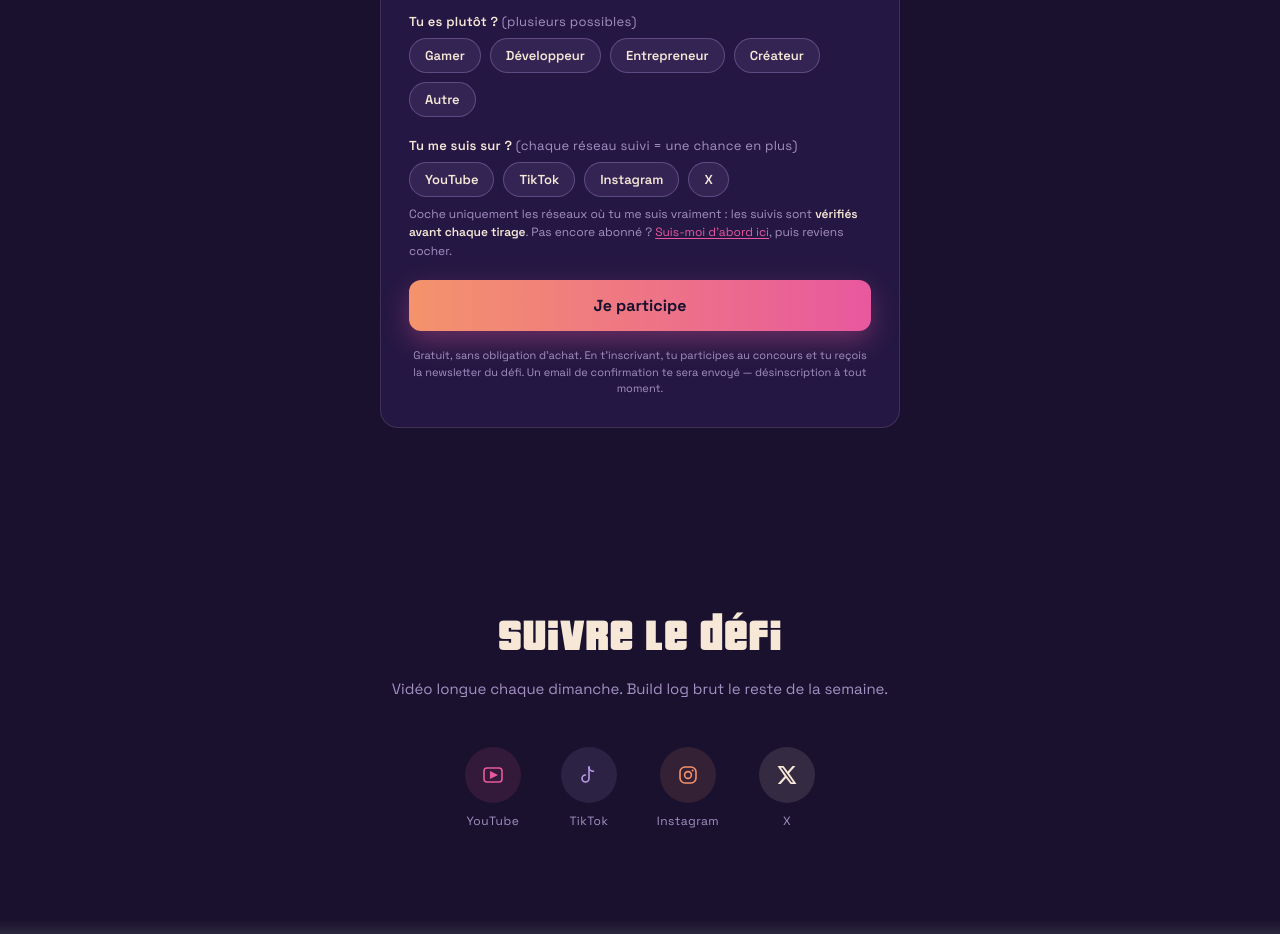
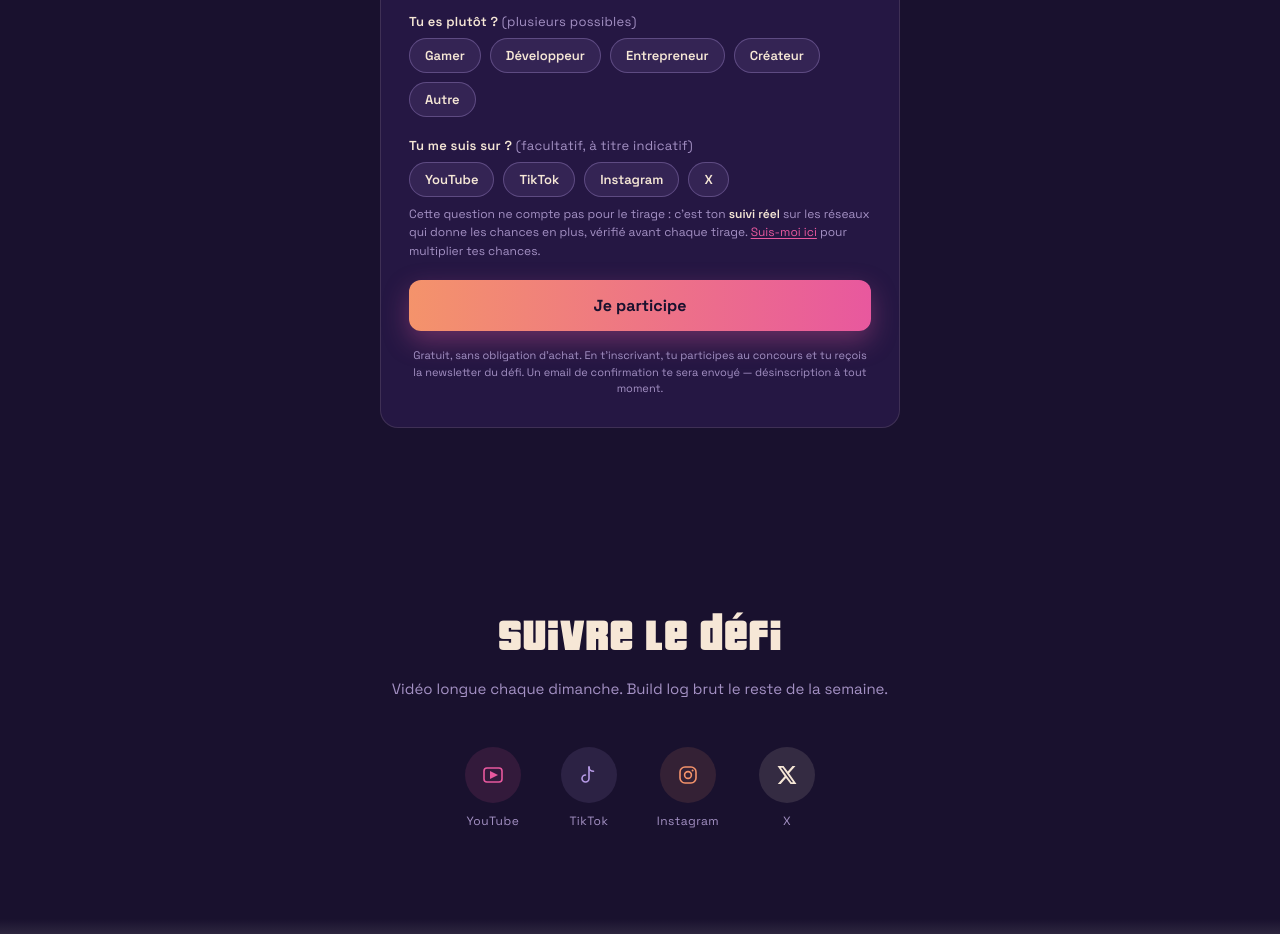
Before and after one commit to robinnat/20kavant, a Next.js app: page /robinnat in a window 1280 px wide. Shown: the part 4780-5714 px from the top of the page. Built offline with nearby package versions, Linux system fonts and the light colour scheme; no server answers; grey boxes are pictures that could not be loaded.

Commit message:
Signup form: mark the networks question as informational only
Co-Authored-By: Claude Fable 5 <noreply@anthropic.com>
Claude-Session: https://claude.ai/code/session_0144gnCmJzdYYDgCJSH8uquG

```diff
--- a/components/SignupForm.js
+++ b/components/SignupForm.js
@@ -118,7 +118,7 @@ export default function SignupForm() {
       </div>
 
       <div className="signup-field">
-        <label>Tu me suis sur ? <span className="signup-opt">(chaque réseau suivi = une chance en plus)</span></label>
+        <label>Tu me suis sur ? <span className="signup-opt">(facultatif, à titre indicatif)</span></label>
         <div className="signup-chips">
           {NETWORKS.map((n) => (
             <button
@@ -133,9 +133,9 @@ export default function SignupForm() {
           ))}
         </div>
         <p className="signup-hint">
-          Coche uniquement les réseaux où tu me suis vraiment : les suivis sont{" "}
-          <strong>vérifiés avant chaque tirage</strong>. Pas encore abonné ?{" "}
-          <a href="#suivre">Suis-moi d&apos;abord ici</a>, puis reviens cocher.
+          Cette question ne compte pas pour le tirage : c&apos;est ton <strong>suivi réel</strong> sur
+          les réseaux qui donne les chances en plus, vérifié avant chaque tirage.{" "}
+          <a href="#suivre">Suis-moi ici</a> pour multiplier tes chances.
         </p>
       </div>
 
```
